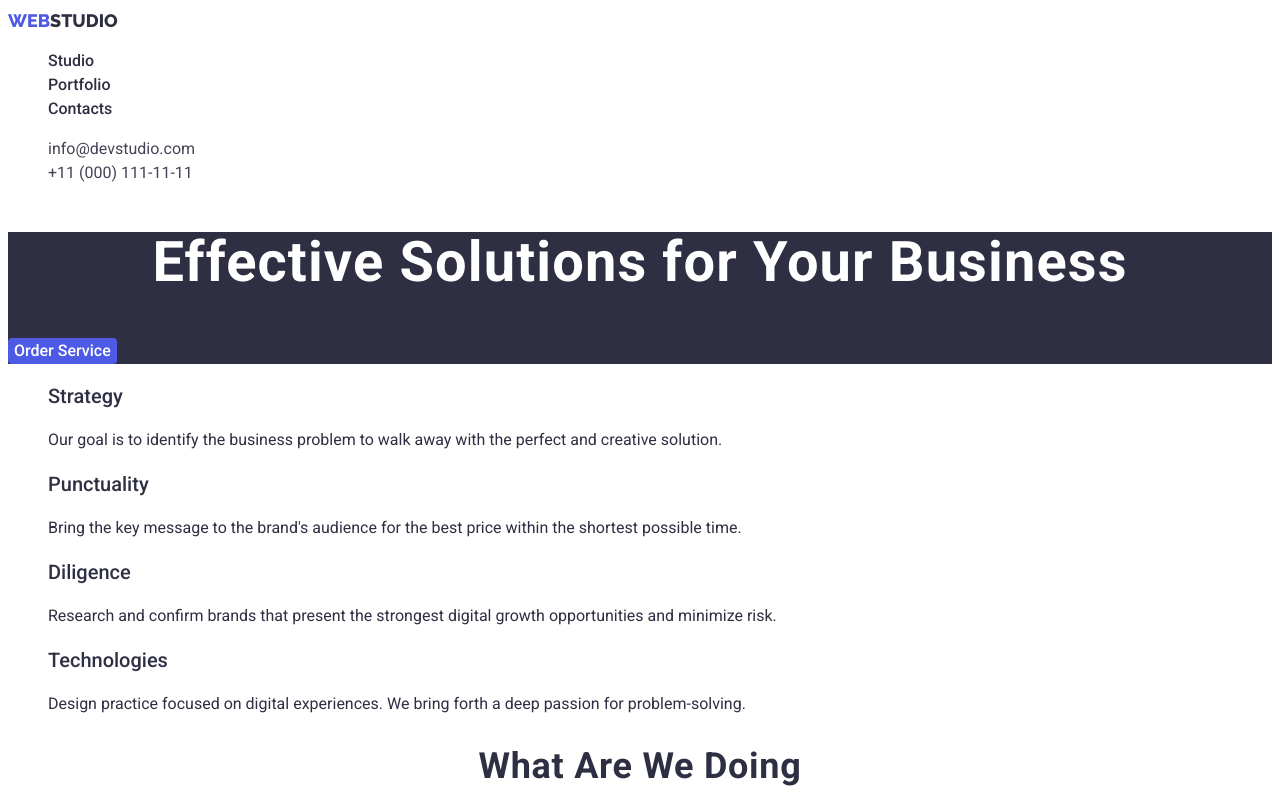
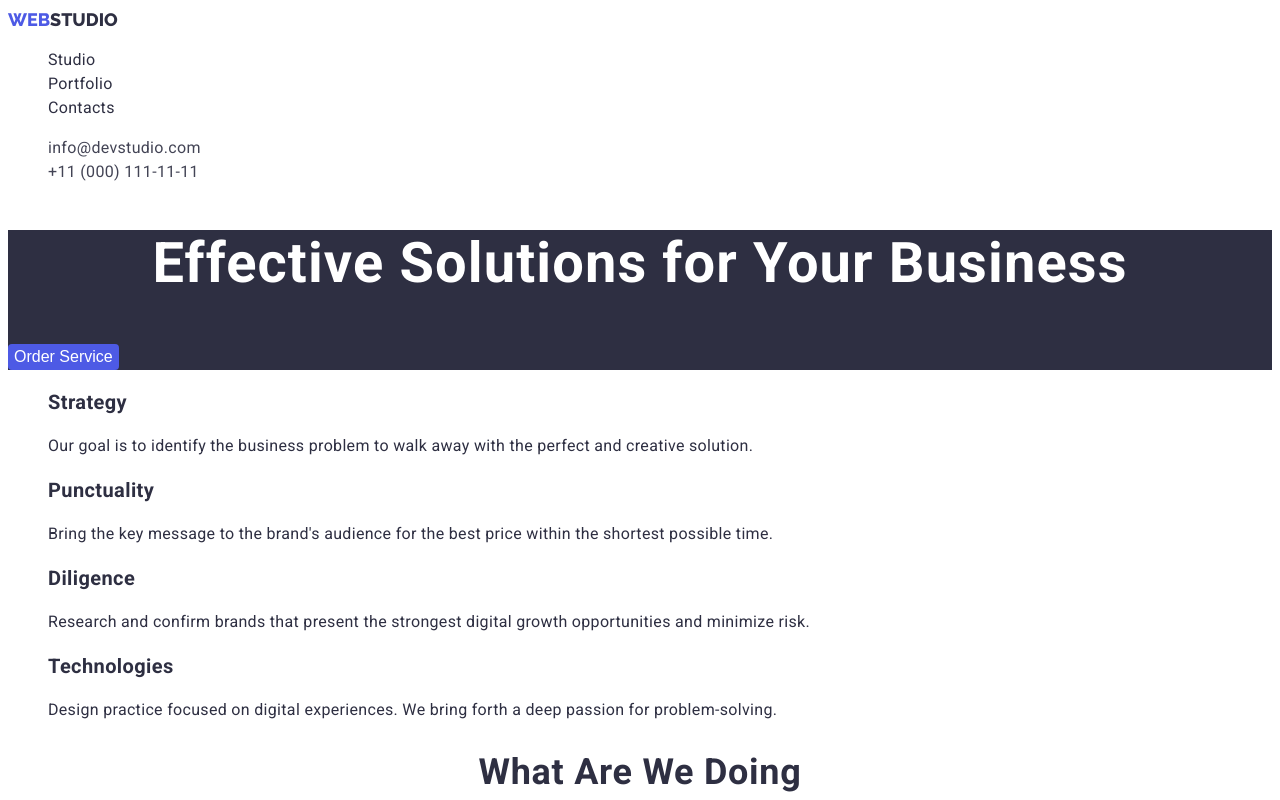
Before and after one commit to Bohdan9924/goit-markup-hw-02, a plain HTML site: page index.html in a window 1280 px wide. Shown: the top 800 px of the page. Drawn offline with Linux system fonts and the light colour scheme.

Commit message:
update class and styles

```diff
--- a/css/styles.css
+++ b/css/styles.css
@@ -15,7 +15,6 @@ body {
    background-color: var(--background-color);
    font-family: Roboto, sans-serif;
    font-size: 16px;
-   font-weight: 400;
 }
 
 ul {
@@ -28,8 +27,7 @@ ul {
    font-family: "Raleway";
       font-weight: 800;
       font-size: 18px;
-      line-height: 1.4;
-      text-decoration: none;
+      line-height: 24px;
       text-transform: uppercase;
       color: var(--logo-blue-color);
       text-decoration: none;
@@ -41,15 +39,9 @@ ul {
 
  .site-nav .link {
     color: var(--tittle-text-color);
- }
-
- .link {
+    letter-spacing: 0.02em;
+   line-height: 24px;
    text-decoration: none;
-   font-family: 'Roboto';
-      font-style: normal;
-      font-weight: 500;
-      font-size: 16px;
-      line-height: 24px;
  }
 
  .site-nav .link:hover,
@@ -61,25 +53,22 @@ ul {
     color: var(--nav-hover-color);
  }
 
- .site-address .link {
+ .site-address .address-link {
    color: var(--main-text-color);
+   text-decoration: none;
+   font-style: normal;
+   line-height: 24px;
+   letter-spacing: 0.02em;
  }
 
- .site-address .link:hover,
- .site-address .link:focus{
+ .site-address .address-link:hover,
+ .site-address .address-link:focus{
     color: var(--nav-hover-color);
  }
- .site-address .link:active {
+ .site-address .address-link:active {
     color: var(--nav-hover-color);
  }
 
- .address {
-   font-family: 'Roboto';
-      font-style: normal;
-      font-weight: 400;
-      font-size: 16px;
-      line-height: 24px;
- }
  /*Hero*/
 
  .hero {
@@ -87,11 +76,8 @@ ul {
  }
 .hero-tittle{
     color:var(--background-color);
-   font-family: 'Roboto';
-      font-style: normal;
-      font-weight: 700;
       font-size: 56px;
-      line-height: 60px;
+      line-height: 1.2;
       text-align: center;
          letter-spacing: 0.02em;
 }
@@ -99,11 +85,9 @@ ul {
 .hero-button {
    color: var(--background-color);
    background-color: var(--logo-blue-color);
-   font-family: 'Roboto';
-   font-style: normal;
    font-weight: 500;
    font-size: 16px;
-   line-height: 24px;
+   line-height: 1.5;
    border: 1px solider var(--logo-blue-color);
    border-radius: 4px;
    cursor: pointer;
@@ -121,26 +105,18 @@ ul {
 
  .card-tittle {
       color: var(--tittle-text-color);
-      font-family: 'Roboto';
-      font-style: normal;
-      font-weight: 500;
       font-size: 20px;
-      line-height: 24px;
+      line-height: 1.2;
+      letter-spacing: 0.02em;
  }
 
  .section-text{
-      font-family: 'Roboto';
-      font-style: normal;
-      font-weight: 400;
-      font-size: 16px;
-      line-height: 24px;
+      line-height: 1.5;
+      letter-spacing: 0.02em;
  }
 /*We are doing*/
 
 .section-tittle {
-      font-family: 'Roboto';
-      font-style: normal;
-      font-weight: 700;
       font-size: 36px;
       line-height: 40px;
       text-align: center;
@@ -167,21 +143,15 @@ ul {
 
 .footer-text {
       color: var(--footer-text-color);
-      font-family: 'Roboto';
-      font-style: normal;
-      font-weight: 400;
-      font-size: 16px;
-      line-height: 24px;
+      line-height: 1.5;
+      letter-spacing: 0.02em;
 }
 
 /*Portfolio*/
 
 .filter-button {
-      font-family: 'Roboto';
-      font-style: normal;
       font-weight: 500;
-      font-size: 16px;
-      line-height: 24px;
+      line-height: 1.5;
       color: var(--logo-blue-color);
       background-color: var(--light-color);
       border: 1px solid var(--footer-text-color);
--- a/index.html
+++ b/index.html
@@ -29,12 +29,14 @@
       <address>
         <ul class="site-address">
           <li>
-            <a href="mailto:info@devstudio.com" class="link address"
+            <a href="mailto:info@devstudio.com" class="link address-link"
               >info@devstudio.com</a
             >
           </li>
           <li>
-            <a href="tel:+110001111111" class="link address">+11 (000) 111-11-11</a>
+            <a href="tel:+110001111111" class="link address-link"
+              >+11 (000) 111-11-11</a
+            >
           </li>
         </ul>
       </address>
```
Also changed, not shown: portfolio.html (+2 -2 lines). Lines whose indentation alone changed are shown as unchanged.
